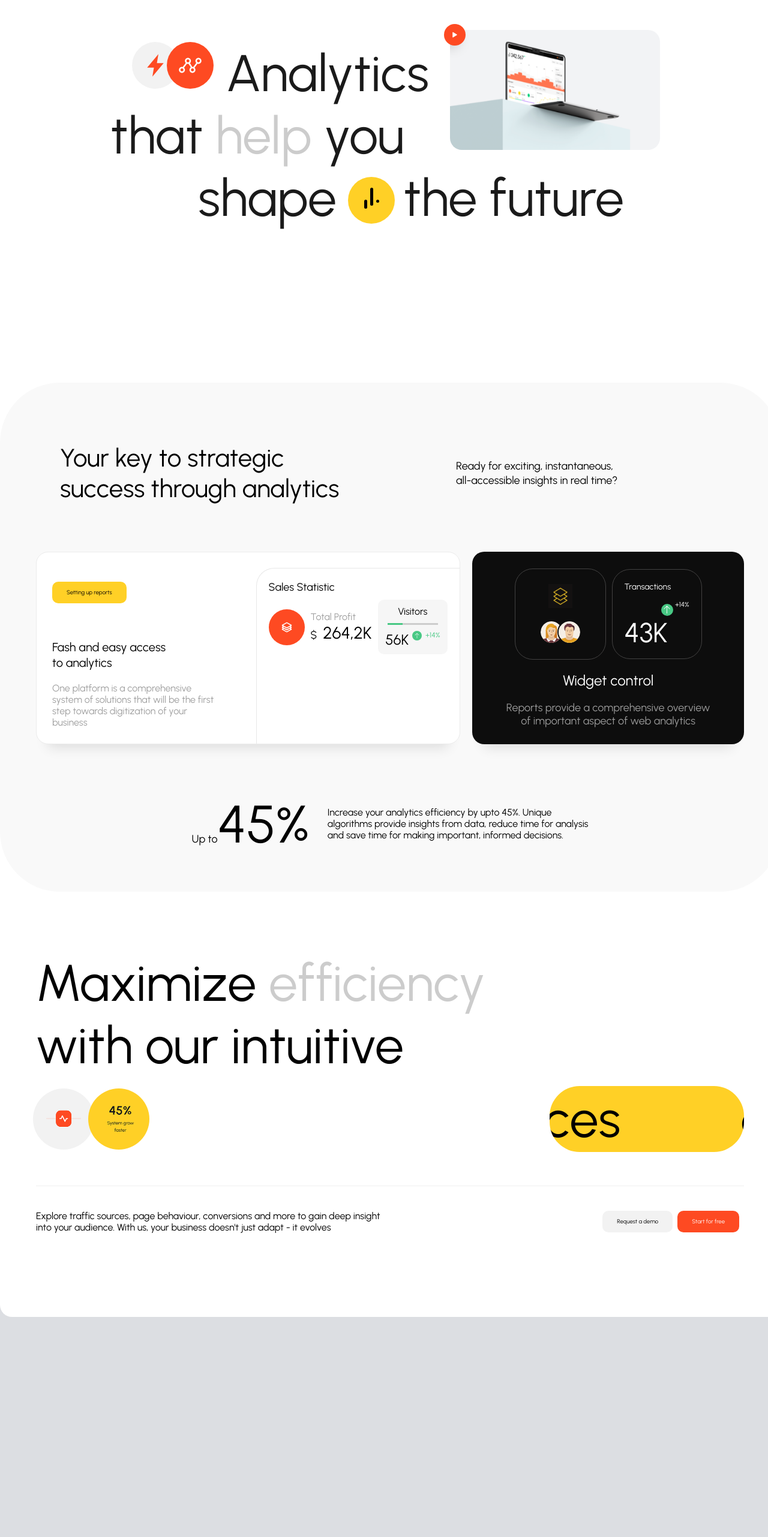
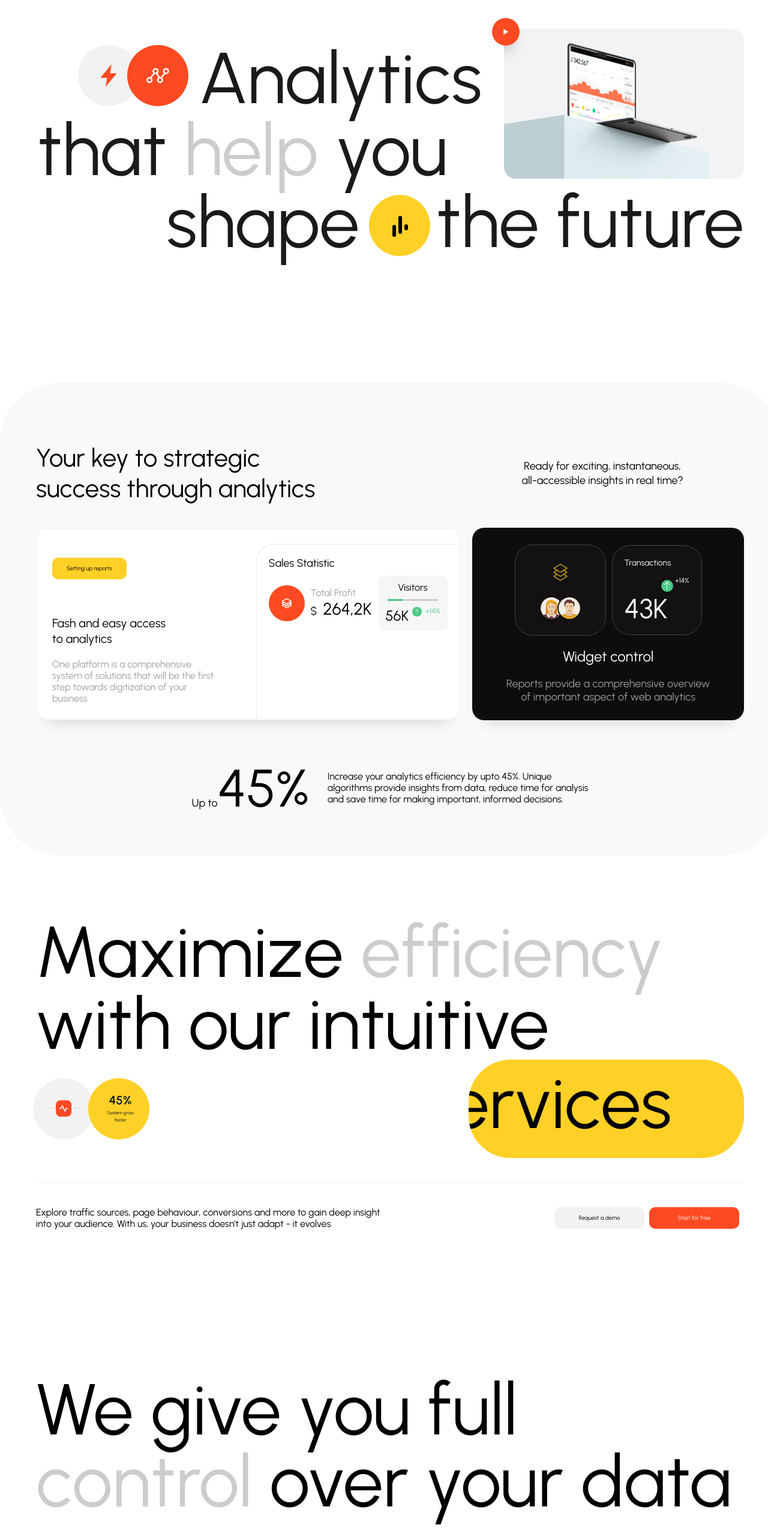
Before and after one commit to colidarity/ramos-ui, a React app: page / in a window 1280 px wide. Shown: the part 234-2797 px from the top of the page at 60% size. Before the commit the page ends 2462 px from the top, so only its background shows below. Built offline with nearby package versions, Linux system fonts and the light colour scheme.

Commit message:
design wip

```diff
--- a/globals.css
+++ b/globals.css
@@ -51,6 +51,10 @@ body {
   align-items: center;
 }
 
+a:hover {
+  color: #fe4a23 !important;
+}
+
 @keyframes animateMarquee {
   from {
     left: 0;
--- a/src/Home/atf.js
+++ b/src/Home/atf.js
@@ -22,10 +22,10 @@ const ATFContent = () => {
   return (
     <ContentSection>
       <ATFIconGroup>
-        <RoundedIcon size={'78px'} bg={'var(--btn-gray)'}>
+        <RoundedIcon imagesize={'40px'} size={'102px'} bg={'var(--btn-gray)'}>
           <img src={BoltIco} />
         </RoundedIcon>
-        <RoundedIcon size={'78px'} bg={'var(--orange)'}>
+        <RoundedIcon imagesize={'40px'} size={'102px'} bg={'var(--orange)'}>
           <img src={LineChartIco} />
         </RoundedIcon>
       </ATFIconGroup>
@@ -39,14 +39,14 @@ const ATFContent = () => {
         </span>
       </ATFHead>
 
-      <ThirdIco size={'78px'} bg={'var(--yellow)'}>
+      <ThirdIco imagesize={'40px'} size={'102px'} bg={'var(--yellow)'}>
         <AnimatedLinesIco />
       </ThirdIco>
       <ATFVideo>
         <PlayBtn>
           <img src={PlayIco} width={30} height={30} />
         </PlayBtn>
-        <ATFImageStyled width={350} height={200} src={ATFImage} /> <br />
+        <ATFImageStyled width={400} height={250} src={ATFImage} /> <br />
       </ATFVideo>
     </ContentSection>
   );
--- a/src/Home/cta.js
+++ b/src/Home/cta.js
@@ -1,5 +1,5 @@
 import React from 'react';
-import { Button, CTAWrapper, RoundedIcon } from './styled';
+import { BigH1, Button, ButtonGroup, CTAWrapper, RoundedIcon } from './styled';
 
 import HeartBeatIco from '../../assets/images/heart-beat.png';
 import GrowFasterIco from '../../assets/images/grow-faster.png';
@@ -7,10 +7,10 @@ import GrowFasterIco from '../../assets/images/grow-faster.png';
 const CTA = () => {
   return (
     <CTAWrapper>
-      <h1>
+      <BigH1>
         Maximize <span className="light">efficiency</span>
         <br /> with our intuitive
-      </h1>
+      </BigH1>
 
       <div className="badges">
         <div className="icons">
@@ -37,14 +37,14 @@ const CTA = () => {
           it evolves
         </p>
 
-        <div className="btn-group">
-          <Button bg="var(--btn-gray)" width="max-content" color="var(--black)">
+        <ButtonGroup>
+          <Button bg="var(--btn-gray)" width="150px" color="var(--black)">
             Request a demo
           </Button>
-          <Button bg="var(--orange)" width="max-content" color="var(--white)">
+          <Button bg="var(--orange)" width="150px" color="var(--white)">
             Start for free
           </Button>
-        </div>
+        </ButtonGroup>
       </div>
     </CTAWrapper>
   );
--- /dev/null
+++ b/src/Home/footer.js
@@ -0,0 +1,80 @@
+import React from 'react';
+
+import { BigH1, FooterWrapper } from './styled';
+
+import FooterQR from '../../assets/images/footer-qr.png';
+
+const Footer = () => {
+  return (
+    <FooterWrapper>
+      <section className="ramos-footer">
+        <div className="footer-top">
+          <ul className="footer-nav">
+            <li>
+              <a href="#">About</a>
+            </li>
+            <li>
+              <a href="#">Why Us</a>
+            </li>
+            <li>
+              <a href="#">Platform</a>
+            </li>
+            <li>
+              <a href="#">Pricing</a>
+            </li>
+            <li>
+              <a href="#">Contacts</a>
+            </li>
+          </ul>
+
+          <h2 className="ramos-footer-email">
+            <a href="mailto:hello@ramos.com">hello@ramos.com</a>
+          </h2>
+        </div>
+        <div className="ramos-footer-middle">
+          <div className="ramos-footer-address">
+            <div>
+              <h5>Warrensville Heights</h5>
+              <p className="light">
+                14418 Vineyard Drive. NC
+                <br />
+                44128
+              </p>
+            </div>
+            <div>
+              <h5>Saint Louis</h5>
+              <p className="light">
+                1366 Penn Street
+                <br />
+                63101
+              </p>
+            </div>
+          </div>
+          <div className="ramos-footer-social">
+            <ul>
+              <li>
+                <a href="#">LinkedIn</a>
+              </li>
+              <li>
+                <a href="#">Instagram</a>
+              </li>
+              <li>
+                <a href="#">Facebook</a>
+              </li>
+            </ul>
+          </div>
+        </div>
+        <div className="ramos-footer-bottom">
+          <BigH1 color="var(--white)">
+            Ramos<sup className="ramos-sup">&#174;</sup>
+          </BigH1>
+          <a href="#">Privacy Policy</a>
+          <a href="#">License agreement</a>
+          <img className="footer-qr" src={FooterQR} alt="qr-code" />
+        </div>
+      </section>
+    </FooterWrapper>
+  );
+};
+
+export default Footer;
--- /dev/null
+++ b/src/Home/get-started.js
@@ -0,0 +1,36 @@
+import React from 'react';
+
+import { BigH1, Button, ButtonGroup, GetStartedWrapper } from './styled';
+
+import LinkIco from '../../assets/images/link.png';
+
+const GetStarted = () => {
+  return (
+    <GetStartedWrapper>
+      <BigH1>
+        We give you full
+        <br /> <span className="light">control</span> over your data
+      </BigH1>
+
+      <div className="get-started-sec">
+        <figure className="logo-ico">
+          <img src={LinkIco} alt="logo" />
+        </figure>
+        <BigH1 textalign="center">Get Started</BigH1>
+        <p>
+          Turn information into advantage! Start using
+          <br /> Ramos today. Sign up for a free trial
+        </p>
+        <ButtonGroup>
+          <Button bg="var(--btn-gray)" width="150px" color="var(--black)">
+            Request a demo
+          </Button>
+          <Button bg="var(--orange)" width="150px" color="var(--white)">
+            Start for free
+          </Button>
+        </ButtonGroup>
+      </div>
+    </GetStartedWrapper>
+  );
+};
+export default GetStarted;
--- a/src/Home/home.js
+++ b/src/Home/home.js
@@ -1,11 +1,14 @@
 import React from 'react';
 
 import PrimaryHeader from '../components/PrimaryHeader';
+
+import CTA from './cta';
 import ATFContent from './atf';
 import Insights from './insights';
-import CTA from './cta';
+import GetStarted from './get-started';
 
 import { Container } from './styled';
+import Footer from './footer';
 
 const Home = () => {
   return (
@@ -14,6 +17,8 @@ const Home = () => {
       <ATFContent />
       <Insights />
       <CTA />
+      <GetStarted />
+      <Footer />
     </Container>
   );
 };
--- a/src/Home/styled.js
+++ b/src/Home/styled.js
@@ -18,11 +18,11 @@ export const ContentSection = styled.section`
 export const ATFImageStyled = styled.img``;
 
 export const ATFVideo = styled.figure`
-  width: 350px;
-  height: 200px;
+  width: 400px;
+  height: 250px;
   position: absolute;
-  right: 200px;
-  top: 180px;
+  right: 60px;
+  top: 178px;
   img {
     border-radius: 20px;
     overflow: hidden;
@@ -30,8 +30,8 @@ export const ATFVideo = styled.figure`
 `;
 
 export const PlayBtn = styled.button`
-  width: 36px;
-  height: 36px;
+  width: 46px;
+  height: 46px;
   border: none;
   border-radius: 100%;
   background-color: var(--orange);
@@ -41,7 +41,7 @@ export const PlayBtn = styled.button`
   position: absolute;
   top: 0;
   left: 0;
-  transform: translate(-10px, -10px);
+  transform: translate(-20px, -18px);
   transition: all 0.2s ease-in;
   cursor: pointer;
   img {
@@ -49,14 +49,15 @@ export const PlayBtn = styled.button`
     width: 12px;
   }
   &:hover {
-    transform: translate(-9px, -9px);
-    background-color: var(--green);
+    transform: translate(-19px, -17px);
     box-shadow: rgba(0, 0, 0, 0.5) 0px -4px 4px -5px inset;
   }
 `;
 
 export const ATFHead = styled.h1`
-  font-size: 86px;
+  font-size: 120px;
+  padding-inline: 60px;
+  line-height: 120px;
   position: relative;
   top: 200px;
   span {
@@ -65,13 +66,13 @@ export const ATFHead = styled.h1`
     &.block {
       display: block;
       &:nth-child(1) {
-        width: 55%;
+        width: 63%;
       }
       &:nth-child(2) {
-        width: 55%;
+        width: 63%;
       }
       &:nth-child(3) {
-        width: 80%;
+        width: 100%;
       }
     }
     &.space {
@@ -89,8 +90,8 @@ export const ATFIconGroup = styled.figure`
   justify-content: center;
   align-items: center;
   position: absolute;
-  top: 200px;
-  left: 240px;
+  top: 205px;
+  left: 150px;
   figure {
     margin-left: -20px;
   }
@@ -113,8 +114,8 @@ export const RoundedIcon = styled.figure`
 
 export const ThirdIco = styled(RoundedIcon)`
   position: absolute;
-  top: 425px;
-  left: 580px;
+  top: 455px;
+  left: 615px;
 `;
 
 export const InsightsWrapper = styled.section`
@@ -149,7 +150,7 @@ export const InsightsTitle = styled.header`
   justify-content: left;
   align-items: center;
   margin-top: 100px;
-  padding-inline: 100px;
+  padding-inline: 60px;
   div {
     &.left {
       width: 60%;
@@ -160,6 +161,7 @@ export const InsightsTitle = styled.header`
     &.right {
       width: 40%;
       p {
+        text-align: center;
         line-height: 24px;
         font-size: 18px;
       }
@@ -171,7 +173,7 @@ export const InsightsTitle = styled.header`
 export const InsightsContent = styled.section`
   display: flex;
   padding-inline: 60px;
-  margin-block: 80px;
+  margin-block: 40px;
   gap: 20px;
   > div {
     &.left-card,
@@ -217,6 +219,7 @@ export const InsightsContent = styled.section`
           width: 150px;
           height: 150px;
           border: solid thin #424141;
+          background: #131111;
           border-radius: 30px;
         }
         .layers {
@@ -308,7 +311,6 @@ export const SalesStatisticCard = styled.div`
   padding: 20px;
   box-sizing: border-box;
   h4 {
-    font-weight: 400;
     font-size: 18px;
     color: var(--black);
   }
@@ -395,30 +397,36 @@ export const SalesStatisticCard = styled.div`
   }
 `;
 
-export const CTAWrapper = styled.section`
-  padding: 100px 60px;
-
-  h1 {
-    font-size: 86px;
-    position: relative;
-    color: var(--black);
+export const BigH1 = styled.h1`
+  font-size: 120px;
+  position: relative;
+  font-weight: normal;
+  line-height: 120px;
+  color: ${(props) => (props.color ? props.color : 'var(--black)')};
+  text-align: ${(props) => (props.textalign ? props.textalign : 'left')};
+  sup {
+    font-size: 72px;
   }
-
   span.light {
     text-align: right;
     color: var(--light-gray);
   }
+`;
+
+export const ButtonGroup = styled.div`
+  display: flex;
+  justify-content: center;
+  align-items: center;
+`;
+
+export const CTAWrapper = styled.section`
+  padding: 100px 60px;
 
   .cta {
     display: flex;
     justify-content: space-between;
     align-items: center;
     margin-block: 40px;
-    .btn-group {
-      display: flex;
-      justify-content: center;
-      align-items: center;
-    }
   }
 
   .badges {
@@ -444,19 +452,19 @@ export const CTAWrapper = styled.section`
     }
 
     .badge {
-      width: 300px;
+      width: 435px;
+      height: 140px;
       background: var(--yellow);
       padding: 12px;
       overflow: hidden;
-      height: 86px;
-      border-radius: 50px;
+      border-radius: 70px;
       position: relative;
       h2 {
         position: absolute;
         animation: animateMarquee 8s linear infinite;
-        font-size: 86px;
+        font-size: 120px;
         color: var(--black);
-        line-height: 86px;
+        line-height: 120px;
         width: max-content;
         span {
           padding-inline: 100px;
@@ -465,3 +473,139 @@ export const CTAWrapper = styled.section`
     }
   }
 `;
+
+export const FooterWrapper = styled.footer`
+  background-color: #0d0d0d;
+  padding: 100px 60px 40px;
+
+  a {
+    color: #e3e3e3;
+    text-decoration: none;
+    transition: color 0.3s ease-in;
+    cursor: pointer;
+  }
+
+  .footer-top {
+    display: flex;
+    align-items: center;
+    justify-content: space-between;
+    border-bottom: 1px solid gray;
+    padding-bottom: 3rem;
+
+    .footer-nav {
+      display: flex;
+      align-items: center;
+      justify-content: space-around;
+      color: #e3e3e3;
+      list-style-type: none;
+      gap: 40px;
+      li a {
+        color: #9d9d9d;
+      }
+    }
+
+    .ramos-footer-email {
+      font-size: 3rem;
+      margin: 0;
+      a {
+        text-decoration: none;
+        color: #fff;
+      }
+    }
+  }
+
+  .ramos-footer-middle {
+    display: flex;
+    align-items: flex-start;
+    justify-content: space-between;
+    font-size: 16px;
+    margin-block: 40px 30px;
+    h5,
+    p {
+      font-size: 14px;
+      line-height: 20px;
+    }
+    h5 {
+      font-weight: bold;
+    }
+    p {
+      &.light {
+        color: #c4c4c4;
+      }
+    }
+
+    .ramos-footer-address {
+      display: flex;
+      line-height: 1.3rem;
+      gap: 6rem;
+      h5 {
+        color: var(--white);
+      }
+      p {
+        color: #9d9d9d;
+      }
+    }
+
+    .ramos-footer-social {
+      text-align: right;
+    }
+
+    ul {
+      display: flex;
+      flex-direction: column;
+      gap: 20px;
+      a {
+        text-decoration: none;
+        color: #f4f3f3;
+        font-size: 16px;
+      }
+    }
+  }
+
+  .ramos-footer-bottom {
+    display: flex;
+    align-items: center;
+    justify-content: space-between;
+    a {
+      color: #9d9d9d;
+      text-decoration: none;
+    }
+
+    .footer-qr {
+      width: 120px;
+      height: auto;
+    }
+  }
+`;
+
+export const GetStartedWrapper = styled.section`
+  padding: 100px 60px;
+  .get-started-sec {
+    margin-top: 100px;
+    display: flex;
+    flex-direction: column;
+    align-items: center;
+    justify-content: center;
+    gap: 40px;
+    .logo-ico {
+      border-radius: 30px;
+      height: 100px;
+      width: 100px;
+      background-color: var(--orange);
+      display: flex;
+      align-items: center;
+      justify-content: center;
+      box-shadow: rgba(254, 74, 35, 0.25) 0px 25px 20px -6px;
+      img {
+        width: 46px;
+        height: 46px;
+      }
+    }
+    p {
+      text-align: center;
+      color: var(--gray-text);
+
+      font-size: 22px;
+    }
+  }
+`;
--- a/src/components/AnimatedLines/styled.js
+++ b/src/components/AnimatedLines/styled.js
@@ -10,12 +10,12 @@ export const AnimatedIco = styled.figure`
   span {
     display: inline-block;
     background-color: var(--black);
-    width: 5px;
+    width: 10px;
     border-radius: 3px;
     margin-inline: 2px;
     position: absolute;
     &:nth-child(1) {
-      height: 15px;
+      height: 20px;
       bottom: 25px;
       left: 25px;
     }
@@ -25,7 +25,7 @@ export const AnimatedIco = styled.figure`
       left: 35px;
     }
     &:nth-child(3) {
-      height: 5px;
+      height: 10px;
       bottom: 35px;
       left: 45px;
     }
--- a/src/components/PrimaryHeader/styled.js
+++ b/src/components/PrimaryHeader/styled.js
@@ -32,13 +32,13 @@ export const Nav = styled.nav`
     list-style: none;
     display: flex;
     justify-content: space-between;
+
     li a {
+      padding: 10px;
       color: var(--white);
       text-decoration: none;
       font-size: 12px;
-      &:hover {
-        text-decoration: underline;
-      }
+      transition: color 0.3s ease-in-out;
     }
   }
 `;
```
Also changed, not shown: src/components/AnimatedLinesIco/styled.js (+6 -6 lines), assets/images/footer-qr.png (added), assets/images/link.png (added).
